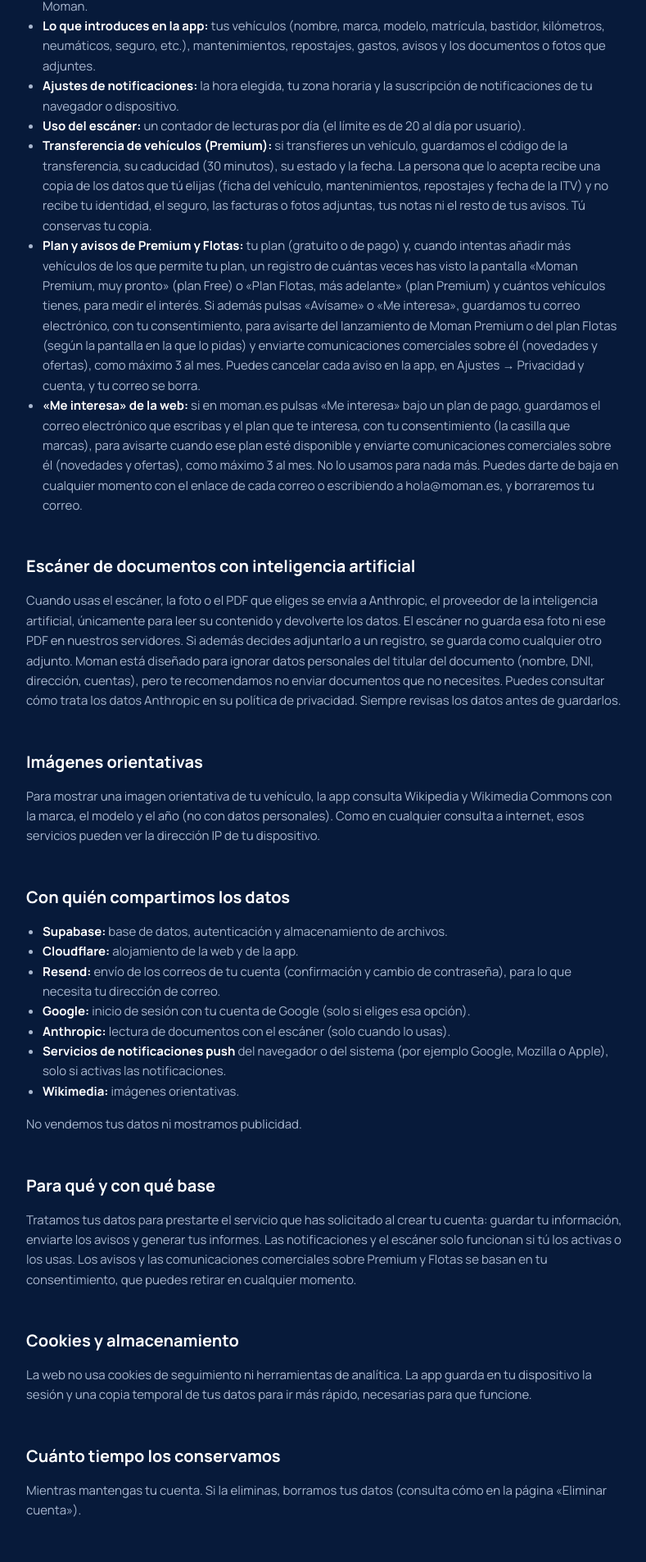
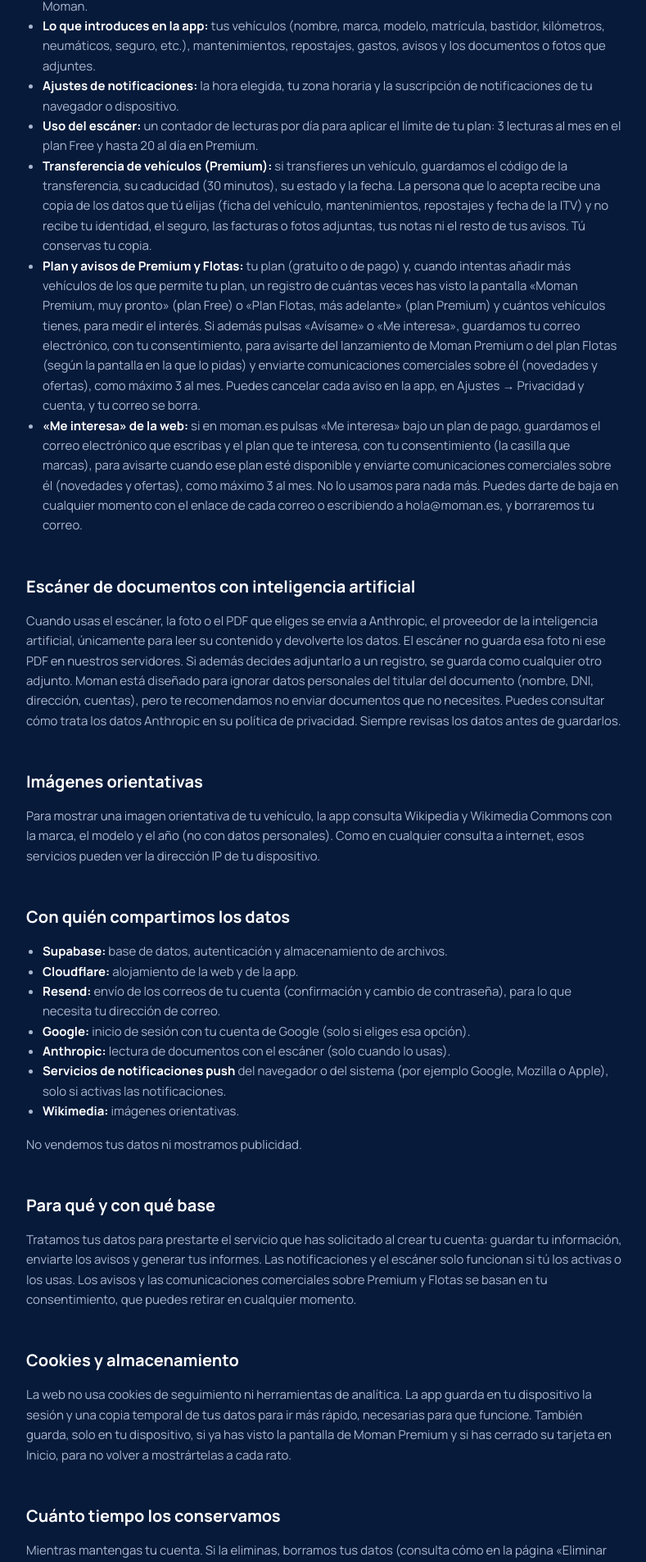
Before and after one commit to vipa935/landigmoman, a Next.js app: page /privacidad in a window 1280 px wide. Shown: the part 612-2518 px from the top of the page at 82% size, without its empty margins (244-1033 px from the left). Built offline with nearby package versions, Linux system fonts and the light colour scheme.

Commit message:
Add files via upload

```diff
--- a/app/privacidad/page.tsx
+++ b/app/privacidad/page.tsx
@@ -28,7 +28,7 @@ export default function Privacidad() {
         <li><strong>Cuenta:</strong> tu correo electrónico y tu contraseña (la contraseña la gestiona el servicio de autenticación y no la vemos en claro). Si eliges entrar con Google, recibimos tu correo y los datos básicos de tu cuenta de Google (nombre y foto de perfil). Usamos tu nombre solo para saludarte en la pantalla de inicio de la app; la foto y el resto de datos no los usamos para nada más; en ese caso no hay contraseña de Moman.</li>
         <li><strong>Lo que introduces en la app:</strong> tus vehículos (nombre, marca, modelo, matrícula, bastidor, kilómetros, neumáticos, seguro, etc.), mantenimientos, repostajes, gastos, avisos y los documentos o fotos que adjuntes.</li>
         <li><strong>Ajustes de notificaciones:</strong> la hora elegida, tu zona horaria y la suscripción de notificaciones de tu navegador o dispositivo.</li>
-        <li><strong>Uso del escáner:</strong> un contador de lecturas por día (el límite es de 20 al día por usuario).</li>
+        <li><strong>Uso del escáner:</strong> un contador de lecturas por día para aplicar el límite de tu plan: 3 lecturas al mes en el plan Free y hasta 20 al día en Premium.</li>
         <li><strong>Transferencia de vehículos (Premium):</strong> si transfieres un vehículo, guardamos el código de la transferencia, su caducidad (30 minutos), su estado y la fecha. La persona que lo acepta recibe una copia de los datos que tú elijas (ficha del vehículo, mantenimientos, repostajes y fecha de la ITV) y no recibe tu identidad, el seguro, las facturas o fotos adjuntas, tus notas ni el resto de tus avisos. Tú conservas tu copia.</li>
         <li><strong>Plan y avisos de Premium y Flotas:</strong> tu plan (gratuito o de pago) y, cuando intentas añadir más vehículos de los que permite tu plan, un registro de cuántas veces has visto la pantalla «Moman Premium, muy pronto» (plan Free) o «Plan Flotas, más adelante» (plan Premium) y cuántos vehículos tienes, para medir el interés. Si además pulsas «Avísame» o «Me interesa», guardamos tu correo electrónico, con tu consentimiento, para avisarte del lanzamiento de Moman Premium o del plan Flotas (según la pantalla en la que lo pidas) y enviarte comunicaciones comerciales sobre él (novedades y ofertas), como máximo 3 al mes. Puedes cancelar cada aviso en la app, en Ajustes → Privacidad y cuenta, y tu correo se borra.</li>
         <li><strong>«Me interesa» de la web:</strong> si en moman.es pulsas «Me interesa» bajo un plan de pago, guardamos el correo electrónico que escribas y el plan que te interesa, con tu consentimiento (la casilla que marcas), para avisarte cuando ese plan esté disponible y enviarte comunicaciones comerciales sobre él (novedades y ofertas), como máximo 3 al mes. No lo usamos para nada más. Puedes darte de baja en cualquier momento con el enlace de cada correo o escribiendo a {CONTACT_EMAIL}, y borraremos tu correo.</li>
@@ -74,7 +74,9 @@ export default function Privacidad() {
       <h2>Cookies y almacenamiento</h2>
       <p>
         La web no usa cookies de seguimiento ni herramientas de analítica. La app guarda en tu dispositivo la sesión y
-        una copia temporal de tus datos para ir más rápido, necesarias para que funcione.
+        una copia temporal de tus datos para ir más rápido, necesarias para que funcione. También guarda, solo en tu
+        dispositivo, si ya has visto la pantalla de Moman Premium y si has cerrado su tarjeta en Inicio, para no
+        volver a mostrártelas a cada rato.
       </p>
 
       <h2>Cuánto tiempo los conservamos</h2>
```
